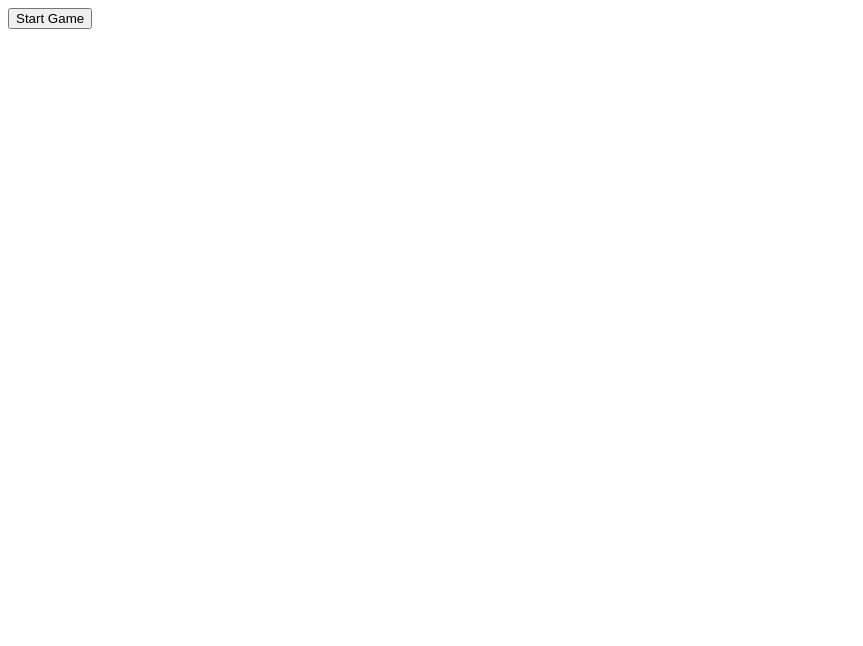
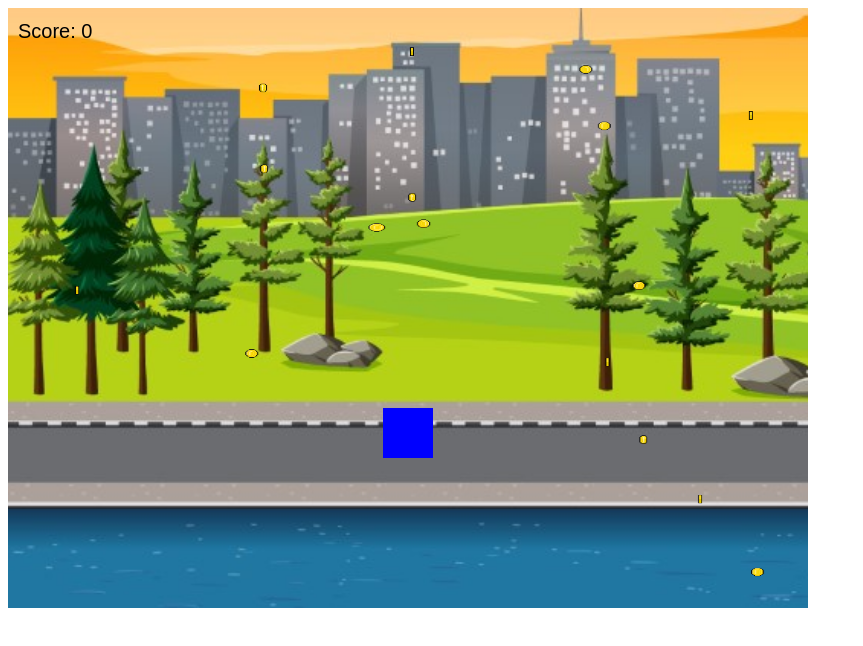
Before and after one commit to alenguren/CS50, a plain HTML site: page Final Project/index.html in a window 1280 px wide. Shown: the whole page, without its empty margins (0-863 px from the left). Drawn offline with Linux system fonts and the light colour scheme.

Commit message:
updating the final project

```diff
--- a/Final Project/game.js
+++ b/Final Project/game.js
@@ -5,28 +5,44 @@ var coins = [];
 var score = 0;
 var gravity = 2;
 var isJumping = false;
-var backgroundImage;
-var backgroundX = 0;
-var lives = 3;
+var currentBackgroundImage = "";
+var backgroundImage = new Image();
+var backgroundImageX = 0;
+var maxPlayerX;
+var originalBackgroundWidth; // Store the original width of the background image
 
 var keys = {
   ArrowLeft: false,
   ArrowRight: false
 };
 
-function initializeGame() {
-  document.getElementById("gameCanvas").style.display = "block";
-  init();
-}
+// Coin sprite sheet
+var coinImage = new Image();
+coinImage.src = "images/coin_sprite_sheet.png";
+coinImage.addEventListener("load", init); // Wait for the image to load
 
 // Game initialization
 function init() {
   canvas = document.getElementById("gameCanvas");
   ctx = canvas.getContext("2d");
 
-  // Set canvas size to 800x600
-  canvas.width = 800;
-  canvas.height = 600;
+  maxPlayerX = canvas.width / 2;
+
+  // Randomly select a background image
+  var randomIndex = Math.floor(Math.random() * 3) + 1;
+  currentBackgroundImage = "images/background" + randomIndex + ".jpg";
+
+  // Load and adjust the background image
+  backgroundImage.src = currentBackgroundImage;
+  backgroundImage.onload = function () {
+    var aspectRatio = backgroundImage.width / backgroundImage.height;
+    var targetWidth = canvas.height * aspectRatio;
+    var targetHeight = canvas.height;
+    backgroundImage.width = targetWidth;
+    backgroundImage.height = targetHeight;
+
+    originalBackgroundWidth = backgroundImage.width; // Store the original width
+  };
 
   player = {
     x: canvas.width / 2 - 25, // Fixed X value at the bottom
@@ -40,36 +56,29 @@ function init() {
     maxJumpCount: 2 // Maximum number of jumps allowed
   };
 
-  // Randomly select a background image
-  var randomIndex = Math.floor(Math.random() * 3) + 1;
-  var currentBackgroundImage = "images/background" + randomIndex + ".jpg";
-
-  // Load background image
-  backgroundImage = new Image();
-  backgroundImage.src = currentBackgroundImage;
-  backgroundImage.onload = function () {
-    // Start game loop
-    requestAnimationFrame(update);
-  };
+  // Start game loop
+  requestAnimationFrame(update);
 
   // Event listeners
-  document.addEventListener("keydown", handleKeyPress);
-  document.addEventListener("keyup", handleKeyRelease);
+  document.addEventListener("keydown", handleKeyDown);
+  document.addEventListener("keyup", handleKeyUp);
 }
 
-// Generate a new coin box
-function generateCoin() {
-  var coinBox = {
-    x: Math.random() * (canvas.width - 50), // Random X position
-    y: -50, // Start above the canvas
-    width: 50,
-    height: 50,
-    color: "brown",
-    speed: Math.random() * 3 + 1, // Random speed between 1 and 4
-    coinCount: Math.floor(Math.random() * 3) + 1 // Random number of coins inside the box
+// Generate random coins
+function generateCoins() {
+  var newCoin = {
+    x: Math.random() * (originalBackgroundWidth - 20), // Use originalBackgroundWidth instead of backgroundImage.width
+    y: -20, // Start above the canvas
+    width: 20,
+    height: 30,
+    spriteWidth: 205, // Width of each frame in the sprite sheet
+    spriteHeight: 260, // Height of each frame in the sprite sheet
+    image: coinImage,
+    frameIndex: 0, // Current frame index
+    frameCount: 0, // Frame counter
+    speed: Math.random() * 3 + 1 // Random falling speed
   };
-
-  coins.push(coinBox);
+  coins.push(newCoin);
 }
 
 // Update game state
@@ -77,67 +86,81 @@ function update() {
   // Clear canvas
   ctx.clearRect(0, 0, canvas.width, canvas.height);
 
-  // Draw background
-  ctx.drawImage(backgroundImage, backgroundX, 0, backgroundImage.width, backgroundImage.height, 0, 0, canvas.width, canvas.height);
+  // Calculate the background image position
+  var backgroundOffsetX = backgroundImageX % backgroundImage.width;
+
+  // Draw the background image
+  ctx.drawImage(
+    backgroundImage,
+    backgroundOffsetX,
+    0,
+    backgroundImage.width,
+    backgroundImage.height
+  );
+  ctx.drawImage(
+    backgroundImage,
+    backgroundOffsetX - backgroundImage.width,
+    0,
+    backgroundImage.width,
+    backgroundImage.height
+  );
 
   // Draw player
   ctx.fillStyle = player.color;
   ctx.fillRect(player.x, player.y, player.width, player.height);
 
-  // Generate coins randomly
-  if (Math.random() < 0.1) {
-    generateCoin();
-  }
-
   // Draw coins
   for (var i = 0; i < coins.length; i++) {
-    var coinBox = coins[i];
+    var coin = coins[i];
 
-    // Update coin box position
-    coinBox.y += coinBox.speed;
+    // Update coin position
+    coin.y += coin.speed;
 
     // Check collision with player
     if (
-      player.x < coinBox.x + coinBox.width &&
-      player.x + player.width > coinBox.x &&
-      player.y < coinBox.y + coinBox.height &&
-      player.y + player.height > coinBox.y
+      player.x < coin.x + coin.width &&
+      player.x + player.width > coin.x &&
+      player.y < coin.y + coin.height &&
+      player.y + player.height > coin.y
     ) {
       // Collision detected
       coins.splice(i, 1);
-      score += coinBox.coinCount; // Increase the score by the number of coins inside the box
+      score++;
     }
 
-    // Remove coin boxes that have fallen off the screen
-    if (coinBox.y > canvas.height) {
+    // Remove coins that have fallen off the screen
+    if (coin.y > canvas.height) {
       coins.splice(i, 1);
     }
 
-    // Draw coin box
-    ctx.fillStyle = coinBox.color;
-    ctx.fillRect(coinBox.x, coinBox.y, coinBox.width, coinBox.height);
+    // Draw animated coin
+    ctx.drawImage(
+      coin.image,
+      coin.frameIndex * coin.spriteWidth,
+      0,
+      coin.spriteWidth,
+      coin.image.height,
+      coin.x,
+      coin.y,
+      coin.width,
+      coin.height
+    );
 
-    // Draw coins inside the box
-    var coinSize = 10;
-    var coinPadding = 5;
-    var coinStartX = coinBox.x + coinPadding;
-    var coinStartY = coinBox.y + coinPadding;
-    for (var j = 0; j < coinBox.coinCount; j++) {
-      ctx.fillStyle = "gold";
-      ctx.fillRect(
-        coinStartX + (coinSize + coinPadding) * j,
-        coinStartY,
-        coinSize,
-        coinSize
-      );
+    // Update frame index
+    coin.frameCount++;
+    if (coin.frameCount >= 5) {
+      coin.frameIndex++;
+      if (coin.frameIndex >= coin.image.width / coin.spriteWidth) {
+        coin.frameIndex = 0;
+      }
+      coin.frameCount = 0;
     }
+  }
 
-    // Display lives and score
-    ctx.fillStyle = "black";
-    ctx.font = "20px Arial";
-    ctx.fillText("Lives: " + lives, 10, 30);
-    ctx.fillText("Score: " + score, 10, 60);
-  }
+  // Display score
+  ctx.fillStyle = "black";
+  ctx.font = "20px Arial";
+  ctx.fillText("Score: " + score, 10, 30);
 
   // Apply gravity to the player
   if (player.y + player.height < 450) {
@@ -158,8 +181,8 @@ function update() {
   requestAnimationFrame(update);
 }
 
-// Handle key press event
-function handleKeyPress(e) {
+// Handle keydown event
+function handleKeyDown(e) {
   if (e.key === "ArrowLeft") {
     keys.ArrowLeft = true;
   } else if (e.key === "ArrowRight") {
@@ -174,8 +197,8 @@ function handleKeyPress(e) {
   }
 }
 
-// Handle key release event
-function handleKeyRelease(e) {
+// Handle keyup event
+function handleKeyUp(e) {
   if (e.key === "ArrowLeft") {
     keys.ArrowLeft = false;
   } else if (e.key === "ArrowRight") {
@@ -188,14 +211,41 @@ function updatePlayerPosition() {
   if (keys.ArrowLeft && player.x > 0) {
     player.x -= player.speed; // Move left
     if (player.x <= player.speed) {
-      var scrollDistance = Math.min(player.speed, -backgroundX); // Calculate the scroll distance
-      backgroundX += scrollDistance; // Scroll background to the right
+      var scrollDistance = Math.min(player.speed, -backgroundImageX); // Calculate the scroll distance
+      backgroundImageX += scrollDistance; // Scroll background to the right
     }
   } else if (keys.ArrowRight && player.x + player.width < canvas.width) {
     player.x += player.speed; // Move right
-    if (player.x + player.width >= canvas.width - player.speed) {
-      var scrollDistance = Math.min(player.speed, backgroundX + canvas.width - backgroundImage.width); // Calculate the scroll distance
-      backgroundX -= scrollDistance; // Scroll background to the left
+    if (player.x >= canvas.width - player.speed - player.width) {
+      var scrollDistance = Math.min(
+        player.speed,
+        backgroundImage.width + backgroundImageX - canvas.width
+      ); // Calculate the scroll distance
+      backgroundImageX -= scrollDistance; // Scroll background to the left
     }
+  } else if (player.x <= 0 && keys.ArrowLeft) {
+    var scrollDistance = Math.min(player.speed, -backgroundImageX); // Calculate the scroll distance
+    backgroundImageX += scrollDistance; // Scroll background to the right
+  } else if (player.x + player.width >= canvas.width && keys.ArrowRight) {
+    var scrollDistance = Math.min(
+      player.speed,
+      backgroundImage.width + backgroundImageX - canvas.width
+    ); // Calculate the scroll distance
+    backgroundImageX -= scrollDistance; // Scroll background to the left
+  }
+
+  // Update maxPlayerX value when player reaches the border
+  if (player.x > maxPlayerX) {
+    maxPlayerX = player.x;
+  } else if (player.x < maxPlayerX - canvas.width) {
+    maxPlayerX = player.x + canvas.width;
+  }
+
+  // Prevent player from moving beyond the bottom of the canvas
+  if (player.y + player.height > canvas.height) {
+    player.y = canvas.height - player.height;
   }
 }
+
+// Generate a new coin every second
+setInterval(generateCoins, 100);
--- a/Final Project/index.html
+++ b/Final Project/index.html
@@ -5,7 +5,6 @@
     <link rel="stylesheet" type="text/css" href="styles.css">
 </head>
 <body>
-    <button onclick="initializeGame()">Start Game</button>
     <canvas id="gameCanvas" width="800" height="600"></canvas>
     <script src="game.js"></script>
     <script src="gif.js"></script>
--- a/Final Project/styles.css
+++ b/Final Project/styles.css
@@ -1,3 +1,4 @@
 #gameCanvas {
-    display: none;
+    display: block;
+    background-color: #000;
 }
```
